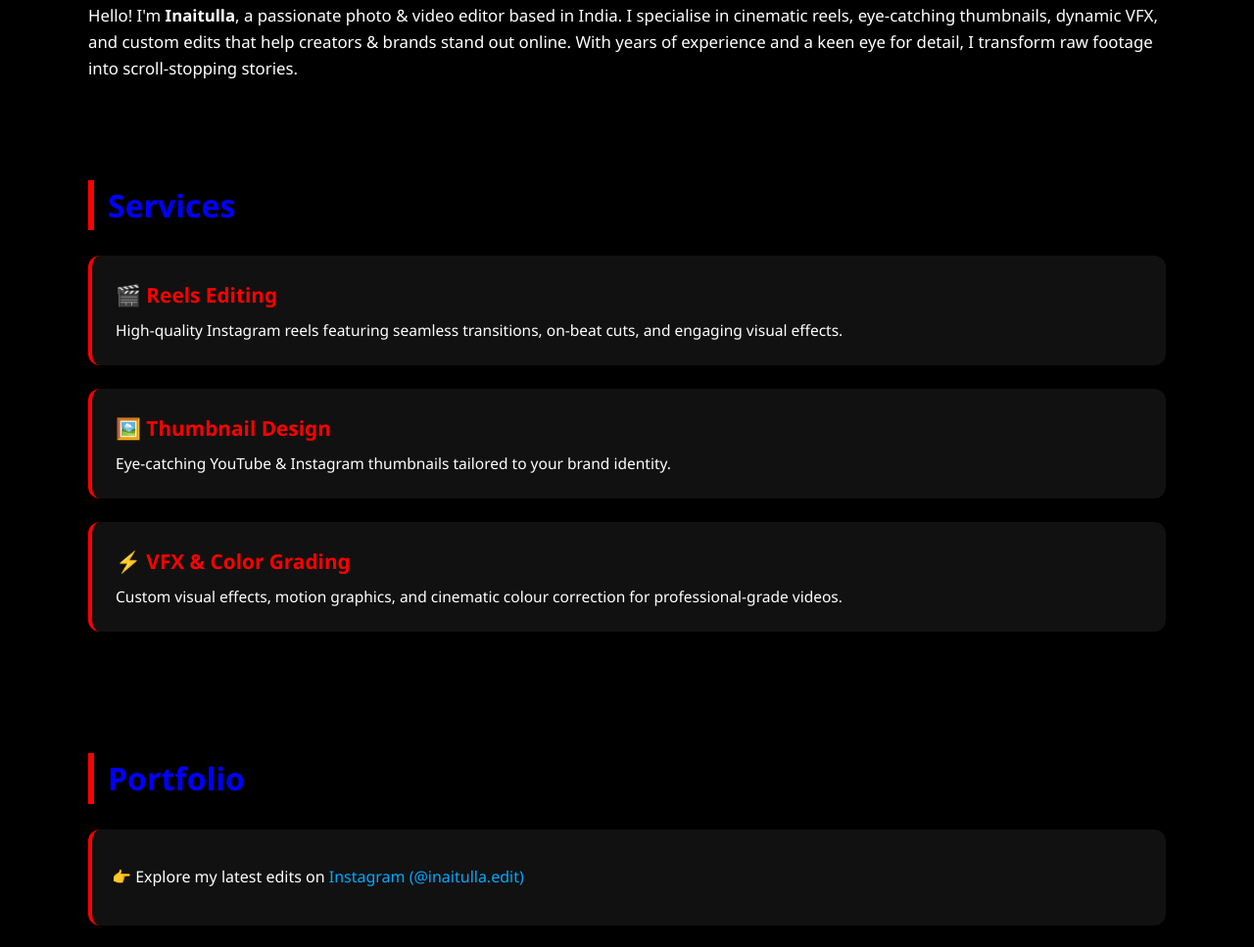
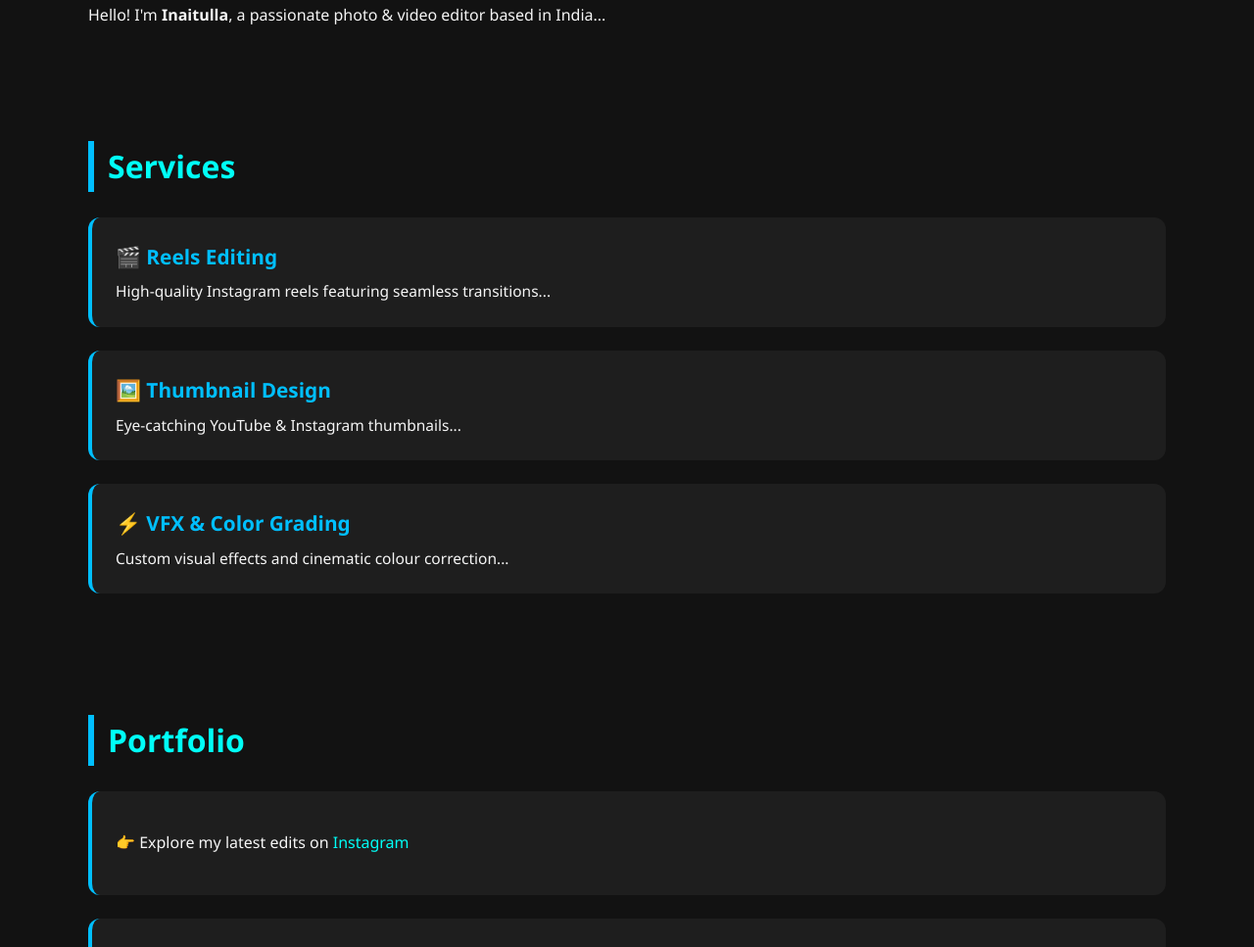
Before and after one commit to Inaitulla/inaitullaEdit, a plain HTML site: page index.html in a window 1280 px wide. Shown: the part 384-1351 px from the top of the page at 98% size. Drawn offline with Linux system fonts and the light colour scheme.

Commit message:
Add files via upload

```diff
--- a/index.html
+++ b/index.html
@@ -7,136 +7,99 @@
   <link rel="icon" href="https://www.facebook.com/share/1CYuHSjqt8/" type="image/png" />
   <style>
     :root {
-      --red: #ff0000;
-      --black: #000000;
-      --blue: #0000ff;
+      --bg-dark: #121212;
+      --text-light: #f5f5f5;
+      --primary-blue: #00bfff;
+      --highlight-aqua: #00fff7;
     }
-
     body {
       margin: 0;
       font-family: "Segoe UI", sans-serif;
-      background-color: var(--black);
-      color: white;
+      background-color: var(--bg-dark);
+      color: var(--text-light);
       line-height: 1.6;
     }
-
     header {
-      background: linear-gradient(90deg, var(--red), var(--black) 45%, var(--blue));
+      background: linear-gradient(90deg, var(--primary-blue), #0a0a0a);
       padding: 30px 20px;
       text-align: center;
     }
-
     header img.logo {
       width: 100px;
       height: auto;
       border-radius: 50%;
       margin-bottom: 10px;
     }
-
     header h1 {
       margin: 0;
       font-size: 2.8rem;
+      color: var(--highlight-aqua);
       letter-spacing: 1px;
     }
-
     header p {
       margin: 8px 0 0;
       font-size: 1.05rem;
       opacity: 0.9;
     }
-
     section {
       padding: 50px 20px;
       max-width: 1100px;
       margin: auto;
     }
-
     h2 {
       margin-top: 0;
       font-size: 2rem;
-      border-left: 6px solid var(--red);
+      border-left: 6px solid var(--primary-blue);
       padding-left: 14px;
-      color: var(--blue);
+      color: var(--highlight-aqua);
     }
-
-    .about p {
-      font-size: 1.05rem;
-      margin: 10px 0 0;
-    }
-
-    .service-box {
-      background: #111;
+    .service-box, .order-box, .portfolio-item {
+      background: #1e1e1e;
       margin: 24px 0;
       padding: 24px;
+      border-left: 4px solid var(--primary-blue);
       border-radius: 12px;
-      border-left: 4px solid var(--red);
       transition: transform 0.2s ease;
     }
-
-    .service-box:hover {
+    .service-box:hover, .order-box:hover {
       transform: translateY(-4px);
     }
-
-    .service-box h3 {
+    .service-box h3, .order-box h3 {
       margin: 0 0 6px;
       font-size: 1.3rem;
-      color: var(--red);
+      color: var(--primary-blue);
     }
-
-    .service-box p {
+    .service-box p, .order-box p {
       margin: 0;
       font-size: 0.97rem;
     }
-
-    .portfolio-item {
-      background: #111;
-      margin: 24px 0;
-      padding: 20px;
-      border-left: 4px solid var(--red);
-      border-radius: 12px;
-    }
-
     .social-list {
       list-style-type: none;
       margin: 0;
       padding: 0;
     }
-
     .social-list li {
       margin: 12px 0;
       font-size: 1rem;
     }
-
     .gallery {
       display: flex;
       flex-wrap: wrap;
       gap: 16px;
       margin-top: 20px;
     }
-
     .gallery img {
       width: 100%;
       max-width: 300px;
       border-radius: 10px;
     }
-
     a {
-      color: #0af;
+      color: var(--highlight-aqua);
       text-decoration: none;
     }
-
     a:hover {
       text-decoration: underline;
     }
-
-    .order-box {
-      background: #111;
-      margin: 24px 0;
-      padding: 24px;
-      border-left: 4px solid var(--blue);
-      border-radius: 12px;
-    }
-
     footer {
       text-align: center;
       padding: 24px;
@@ -155,33 +118,20 @@
 
   <section class="about">
     <h2>About Me</h2>
-    <p>
-      Hello! I'm <strong>Inaitulla</strong>, a passionate photo &amp; video editor based in India. I specialise in cinematic
-      reels, eye‑catching thumbnails, dynamic VFX, and custom edits that help creators &amp; brands stand out online.
-      With years of experience and a keen eye for detail, I transform raw footage into scroll‑stopping stories.
-    </p>
+    <p>Hello! I'm <strong>Inaitulla</strong>, a passionate photo & video editor based in India...</p>
   </section>
 
   <section class="services">
     <h2>Services</h2>
-    <div class="service-box">
-      <h3>🎬 Reels Editing</h3>
-      <p>High‑quality Instagram reels featuring seamless transitions, on‑beat cuts, and engaging visual effects.</p>
-    </div>
-    <div class="service-box">
-      <h3>🖼️ Thumbnail Design</h3>
-      <p>Eye‑catching YouTube &amp; Instagram thumbnails tailored to your brand identity.</p>
-    </div>
-    <div class="service-box">
-      <h3>⚡ VFX &amp; Color Grading</h3>
-      <p>Custom visual effects, motion graphics, and cinematic colour correction for professional‑grade videos.</p>
-    </div>
+    <div class="service-box"><h3>🎬 Reels Editing</h3><p>High‑quality Instagram reels featuring seamless transitions...</p></div>
+    <div class="service-box"><h3>🖼️ Thumbnail Design</h3><p>Eye‑catching YouTube & Instagram thumbnails...</p></div>
+    <div class="service-box"><h3>⚡ VFX & Color Grading</h3><p>Custom visual effects and cinematic colour correction...</p></div>
   </section>
 
   <section class="portfolio">
     <h2>Portfolio</h2>
     <div class="portfolio-item">
-      <p>👉 Explore my latest edits on <a href="https://www.instagram.com/inaitulla.edit" target="_blank">Instagram (@inaitulla.edit)</a></p>
+      <p>👉 Explore my latest edits on <a href="https://www.instagram.com/inaitulla.edit" target="_blank">Instagram</a></p>
     </div>
     <div class="portfolio-item">
       <p>📺 Watch featured videos on my <a href="https://youtube.com/@islamicshortlite?si=BNUYmty-EYLJ1pn4" target="_blank">YouTube channel</a></p>
@@ -189,7 +139,7 @@
   </section>
 
   <section class="contact">
-    <h2>Contact &amp; Social</h2>
+    <h2>Contact & Social</h2>
     <ul class="social-list">
       <li>Email: <a href="mailto:inaitulla2006@gmail.com">inaitulla2006@gmail.com</a></li>
       <li>Instagram: <a href="https://instagram.com/inaitulla.edit" target="_blank">@inaitulla.edit</a></li>
@@ -200,21 +150,11 @@
 
   <section class="order">
     <h2>Order & Pricing</h2>
-    <div class="order-box">
-      <p>📸 <strong>Photo Editing</strong> – ₹50 per image</p>
-    </div>
-    <div class="order-box">
-      <p>🎞️ <strong>Normal Video Editing (up to 30 seconds)</strong> – ₹200</p>
-    </div>
-    <div class="order-box">
-      <p>⏱️ <strong>Advanced Editing (more than 30 seconds)</strong> – Starts from ₹200+</p>
-    </div>
-    <div class="order-box">
-      <p>🖼️ <strong>YouTube Thumbnail Editing</strong> – ₹100 per thumbnail</p>
-    </div>
-    <div class="order-box">
-      <p>📥 To place an order, message me on <a href="https://wa.me/your-number">WhatsApp</a> or DM on <a href="https://www.instagram.com/inaitulla.edit" target="_blank">Instagram</a>.</p>
-    </div>
+    <div class="order-box"><p>📸 <strong>Photo Editing</strong> – ₹50 per image</p></div>
+    <div class="order-box"><p>🎞️ <strong>Normal Video Editing (30 sec)</strong> – ₹200</p></div>
+    <div class="order-box"><p>⏱️ <strong>Long Edits (more than 30 sec)</strong> – from ₹200+</p></div>
+    <div class="order-box"><p>🖼️ <strong>Thumbnail Editing</strong> – ₹100 per piece</p></div>
+    <div class="order-box"><p>📥 Message on <a href="https://wa.me/your-number">WhatsApp</a> or <a href="https://www.instagram.com/inaitulla.edit" target="_blank">Instagram</a> to order</p></div>
   </section>
 
   <section class="gallery">
@@ -228,8 +168,6 @@
     </div>
   </section>
 
-  <footer>
-    <p>&copy; 2025 inaitullaEdit. All rights reserved.</p>
-  </footer>
+  <footer><p>&copy; 2025 inaitullaEdit. All rights reserved.</p></footer>
 </body>
 </html>
```
